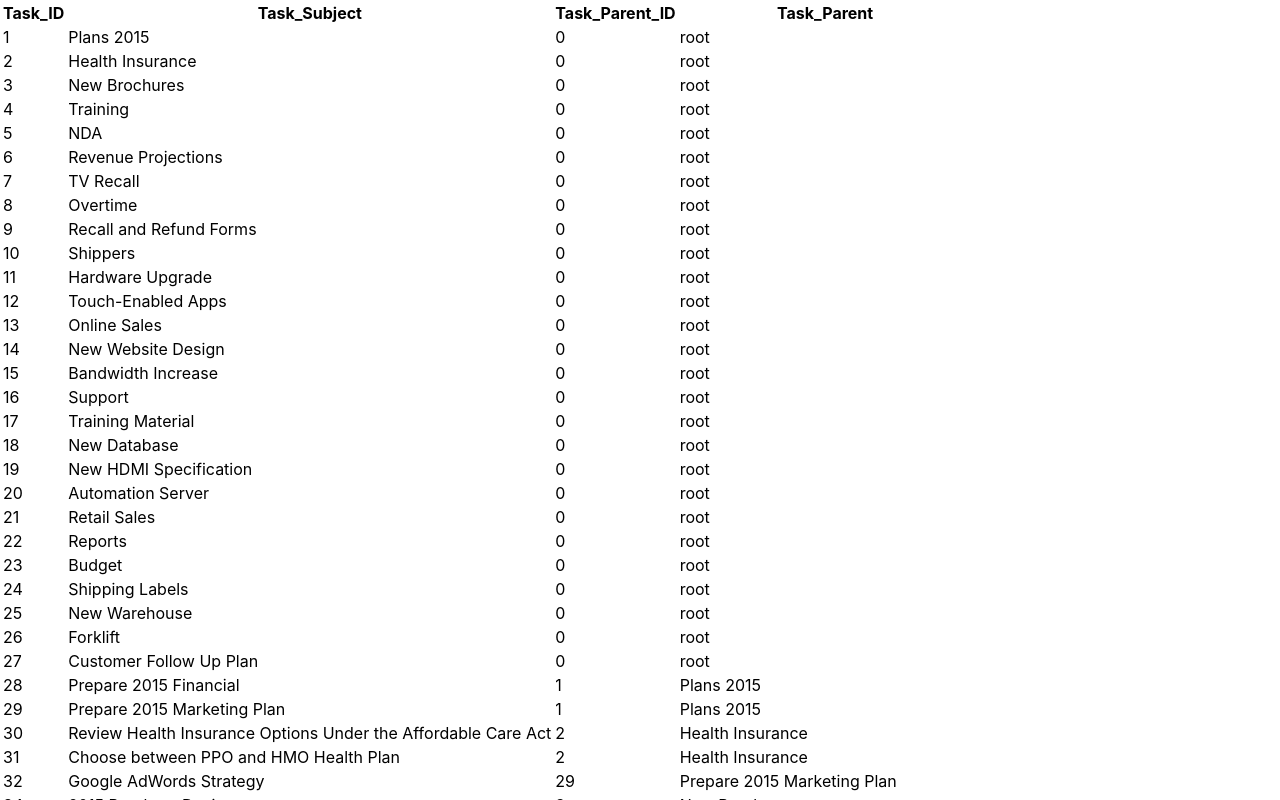
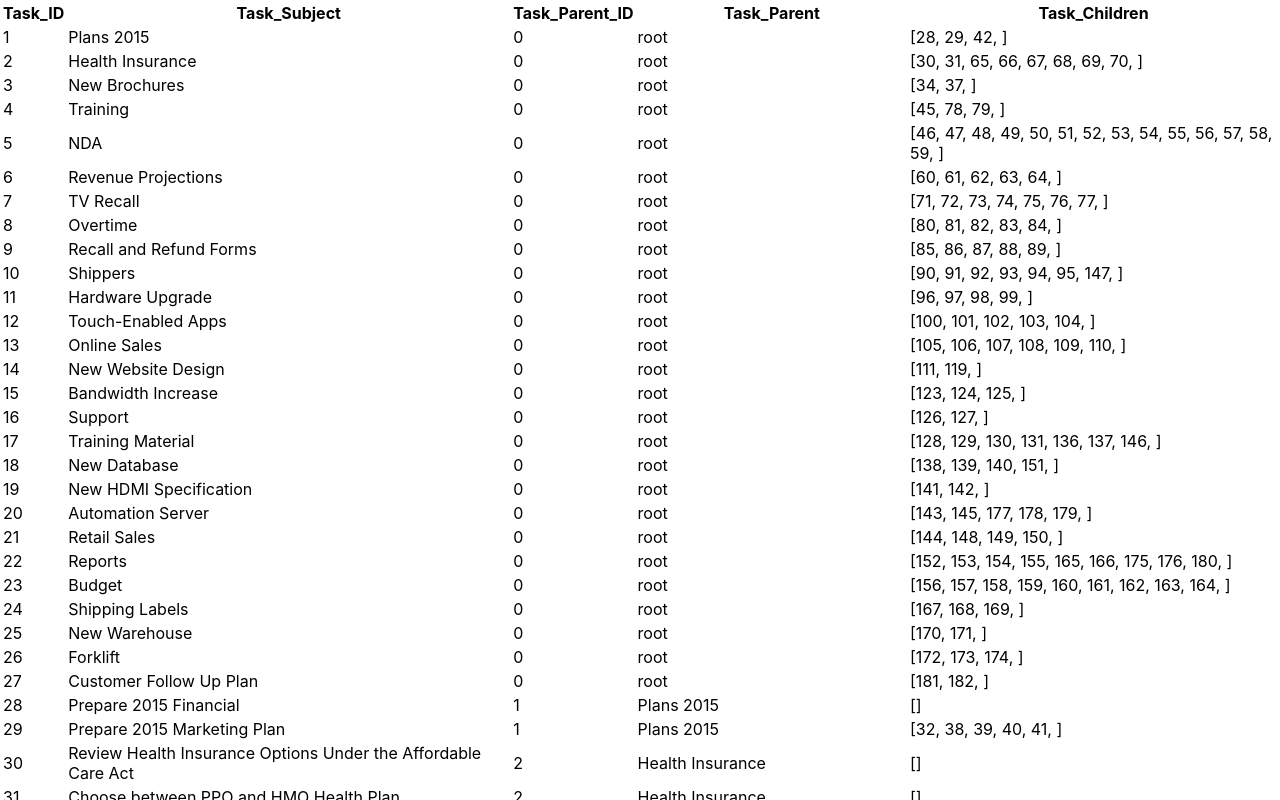
Before and after one commit to enif77/tree-view-demo, a React (Create React App) app: page / in a window 1280 px wide. Shown: the top 800 px of the page. Built offline with nearby package versions, Linux system fonts and the light colour scheme.

Commit message:
Tasks contain a list of their children.

```diff
--- a/src/App.js
+++ b/src/App.js
@@ -15,12 +15,19 @@ function App() {
 const dataSourceOptions = {
   store: tasks.map((task) => {
 
-    // Link child tast to their parents.
+    // Link a child task to its parent and a parent to its child.
     tasks.forEach((parent) => {
       if (task.Task_Parent_ID === parent.Task_ID) {
+
+        // Child to parent.
         task.Task_Parent = parent;
+
+        // Parent to child.
+        if (!parent.Task_Children) {
+          parent.Task_Children = [];
+        }
+        parent.Task_Children.push(task);
       }
-
     });
 
     // Link tasks to employees.
--- a/src/Components/TreeView.js
+++ b/src/Components/TreeView.js
@@ -13,6 +13,7 @@ function TreeView(props) {
           <th>Task_Subject</th>
           <th>Task_Parent_ID</th>
           <th>Task_Parent</th>
+          <th>Task_Children</th>
         </tr>
       </thead>
 
--- a/src/Components/TreeViewItem.js
+++ b/src/Components/TreeViewItem.js
@@ -5,12 +5,25 @@ function TreeViewItem(props) {
     ? 'root'
     : task.Task_Parent.Task_Subject;
 
+  var childrenInfo = '[';
+
+  if (task.Task_Children)
+  {
+    task.Task_Children.forEach((child) => {
+      childrenInfo += child.Task_ID;
+      childrenInfo += ', ';
+    });
+  }
+
+  childrenInfo += ']';
+
   return (
     <tr className="TreeViewItem">
       <td>{task.Task_ID}</td>
       <td>{task.Task_Subject}</td>
       <td>{task.Task_Parent_ID}</td>
       <td>{parentInfo}</td>
+      <td>{childrenInfo}</td>
     </tr>
   );
 }
```
